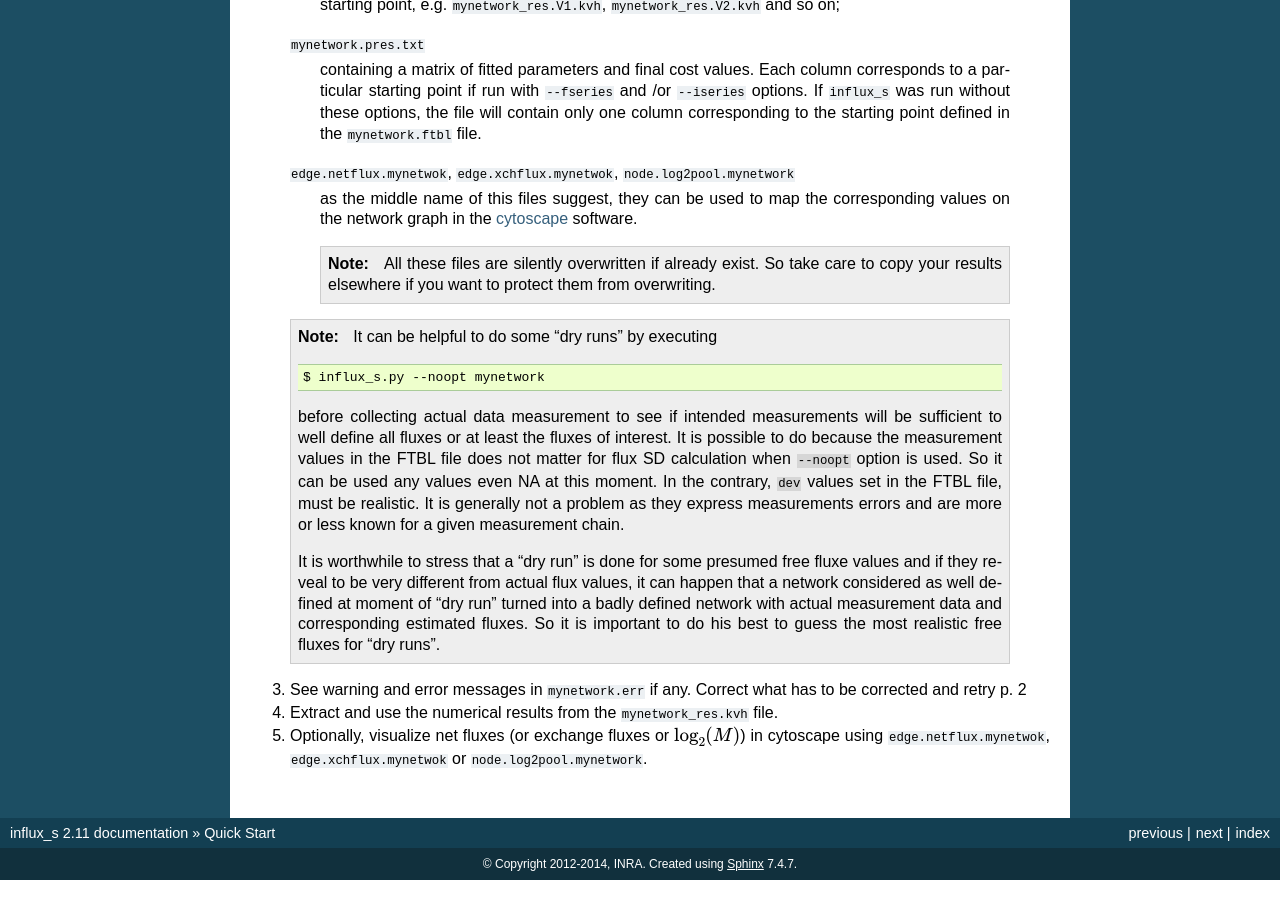
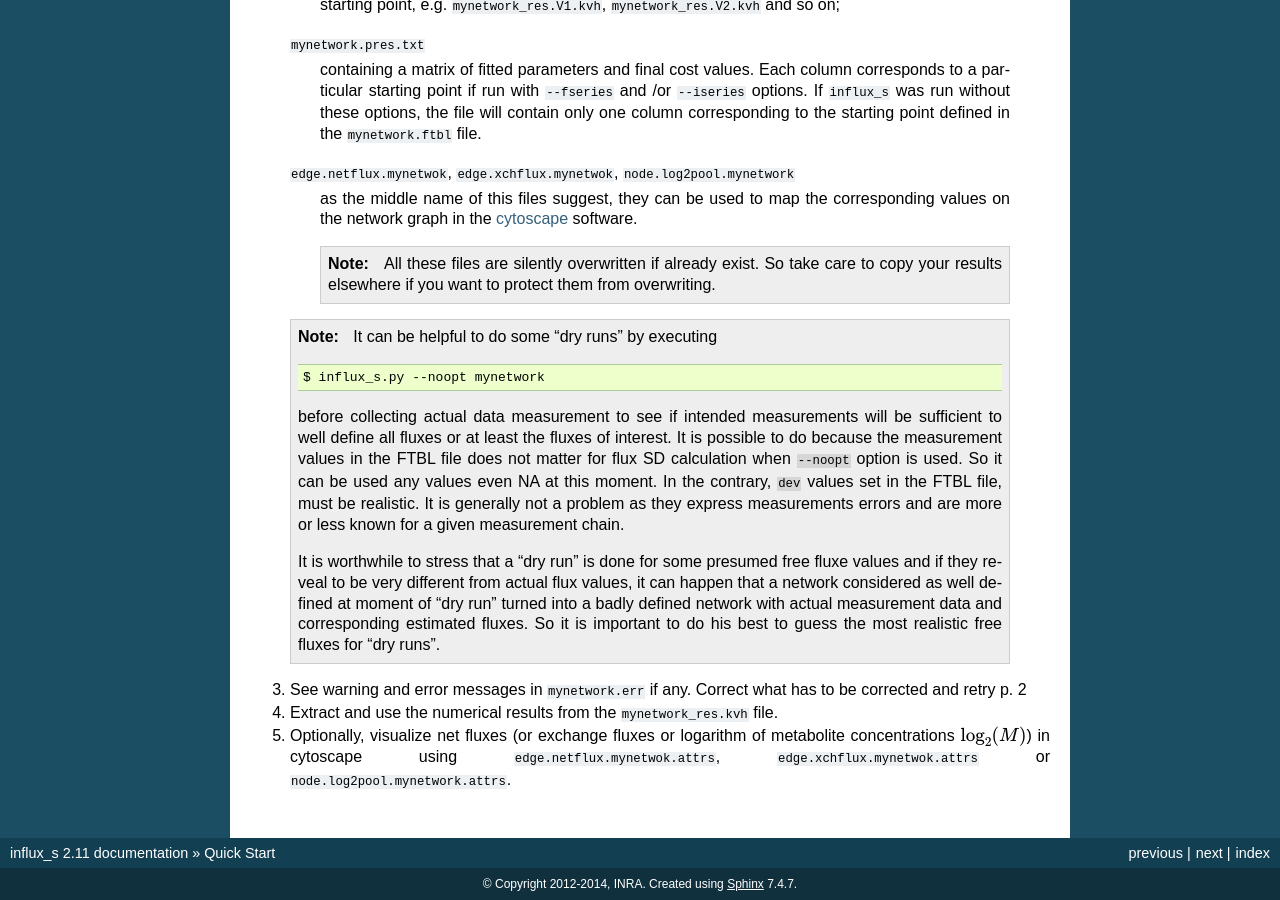
Before and after one commit to sgsokol/influx, a Sphinx documentation site: the page built from doc/quick.rst, in a window 1280 px wide and 900 px high, scrolled down 917 px. Built offline with Sphinx 7.4.7, drawn with Linux system fonts in a browser that asks for light colours.

Commit message:
v2.11 minor pharsing fixe

```diff
--- a/doc/quick.rst
+++ b/doc/quick.rst
@@ -66,4 +66,4 @@ A basic work-flow with ``influx_s`` is composed of the following steps:
 
 4. Extract and use the numerical results from the ``mynetwork_res.kvh`` file.
 
-5. Optionally, visualize net fluxes (or exchange fluxes or :math:`\log_2(M)`) in cytoscape using ``edge.netflux.mynetwok``, ``edge.xchflux.mynetwok`` or ``node.log2pool.mynetwork``.
+5. Optionally, visualize net fluxes (or exchange fluxes or logarithm of metabolite concentrations :math:`\log_2(M)`) in cytoscape using ``edge.netflux.mynetwok.attrs``, ``edge.xchflux.mynetwok.attrs`` or ``node.log2pool.mynetwork.attrs``.
```
